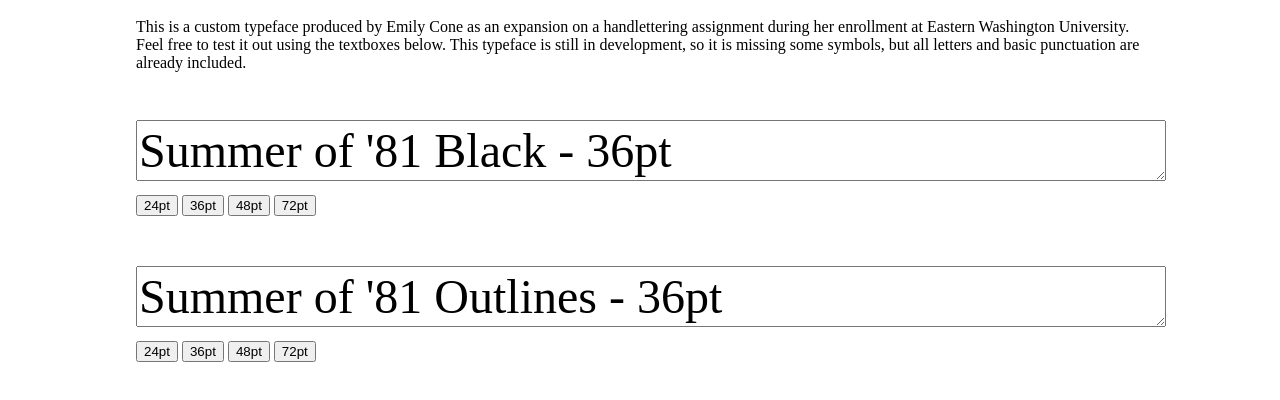
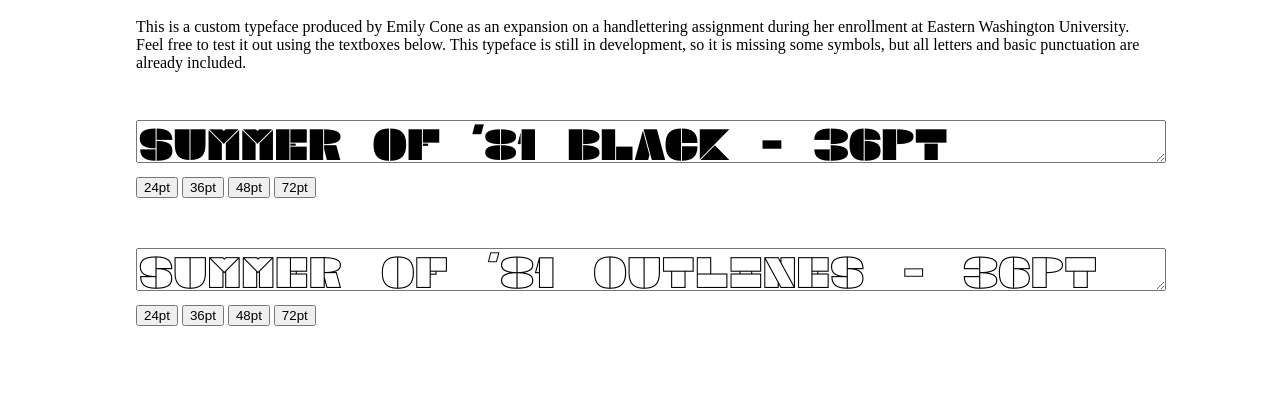
Before and after one commit to Emilou7397/typeface-tester, a plain HTML site: page index.html in a window 1280 px wide. Shown: the part 120-520 px from the top of the page. Drawn offline with nearby package versions, Linux system fonts and the light colour scheme; the site is published under a folder, as on GitHub Pages, so addresses that start at the root find nothing.

Commit message:
More Path Fixes

```diff
--- a/css/styles.css
+++ b/css/styles.css
@@ -29,10 +29,10 @@
 
 @font-face {
 	font-family: "Summer of '81 Black";
-	src: url("/fonts/Retro-Black.otf");
+	src: url("../fonts/Retro-Black.otf");
 }
 
 @font-face {
 	font-family: "Summer of '81 Outlines";
-	src: url("/fonts/Retro-Outlines.otf");
+	src: url("../fonts/Retro-Outlines.otf");
 }
--- a/index.html
+++ b/index.html
@@ -5,8 +5,8 @@
     <meta name="viewport" content="width=device-width, initial-scale=1.0">
     <meta http-equiv="X-UA-Compatible" content="ie=edge">
     <link rel="stylesheet" href="css/styles.css">
-    <link rel="icon" type="image/png" sizes="32x32" href="/img/favicons/favicon-32x32.png">
-    <link rel="icon" type="image/png" sizes="16x16" href="/img/favicons/favicon-16x16.png">
+    <link rel="icon" type="image/png" sizes="32x32" href="img/favicons/favicon-32x32.png">
+    <link rel="icon" type="image/png" sizes="16x16" href="img/favicons/favicon-16x16.png">
     <title>Summer of '81 Test Page</title>
 </head>
 <body>
```
